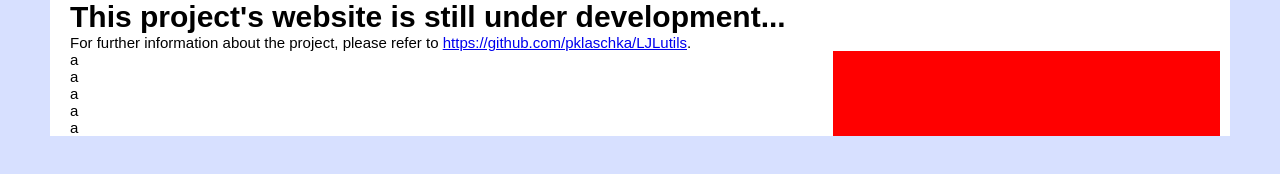
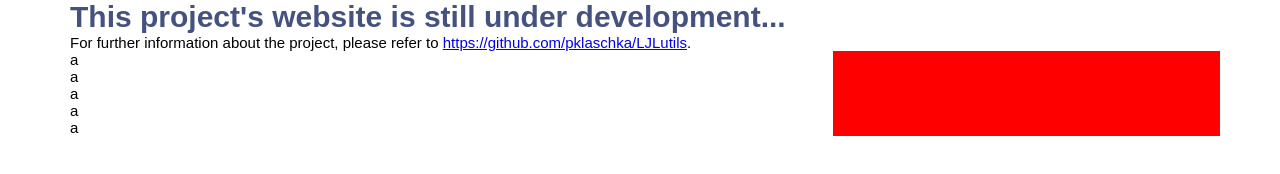
Before and after one commit to pklaschka/LJLutils, a plain HTML site: page docs/index.html in a window 1280 px wide. Drawn offline with Linux system fonts and the light colour scheme.

Commit message:
Updated Github Pages page

```diff
--- a/docs/css/grid.css
+++ b/docs/css/grid.css
@@ -24,8 +24,16 @@ html,
 }
 
 body {
-    background: #D7E0FF;
     min-height: 100%;
+}
+
+h1,
+h2,
+h3,
+h4,
+h5,
+h6 {
+    color: #45527F;
 }
 
 h1:not(:first-child),
```
